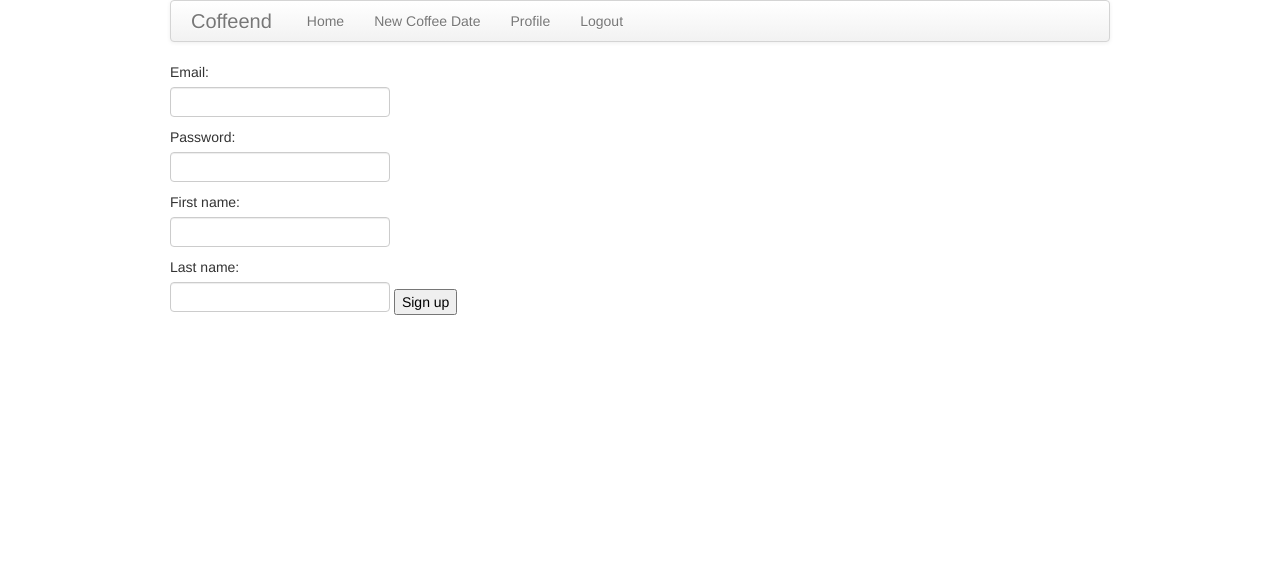
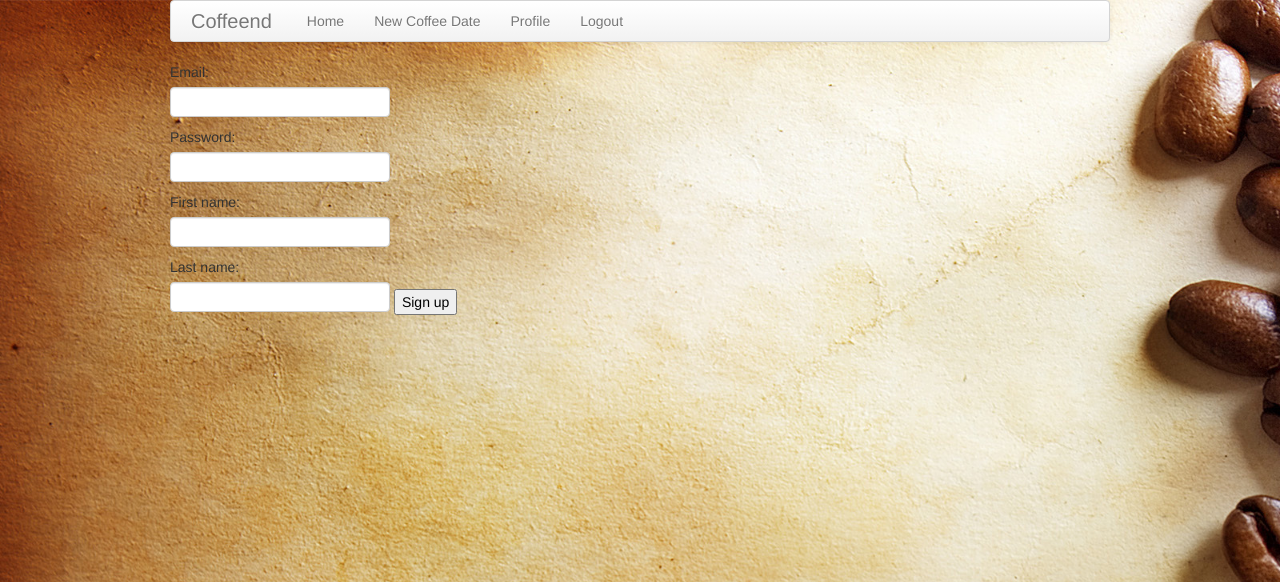
Before and after one commit to jacknoble/coffeend, a Rails app: page /users/new in a window 1280 px wide. Shown: the top 582 px of the page. Run offline with Rails 7, Linux system fonts and the light colour scheme; style sheets or scripts are compiled from the project's sources; parts of the project's set-up code (start-up, migrations or seed data) failed here and were passed over; some libraries are stand-ins or nearby versions.

Commit message:
awesome background image maybe?

```diff
--- a/app/assets/javascripts/views/hangouts/new.js
+++ b/app/assets/javascripts/views/hangouts/new.js
@@ -39,7 +39,6 @@ Coffeend.Views.NewHangout = Backbone.View.extend({
 							}(jshop)
 						};
 					});
-					console.log(cafes)
 					return cafes
 		    }
 		  }
--- a/app/assets/stylesheets/root.css.scss
+++ b/app/assets/stylesheets/root.css.scss
@@ -1,3 +1,7 @@
 // Place all the styles related to the root controller here.
 // They will automatically be included in application.css.
 // You can use Sass (SCSS) here: http://sass-lang.com/
+.coffeend-background {
+	background-image: url('coffe_chocolate_texture1513.jpg');
+	background-size: 120%;
+}
--- a/app/views/layouts/application.html.erb
+++ b/app/views/layouts/application.html.erb
@@ -7,7 +7,7 @@
   <%= javascript_include_tag "application" %>
   <%= csrf_meta_tags %>
 </head>
-<body>
+<body class="coffeend-background">
 	<div class="container">
 		<div class="navbar">
 		  <div class="navbar-inner">
```
Also changed, not shown: app/assets/images/coffe_chocolate_texture1513.jpg (added), 1 other file.
